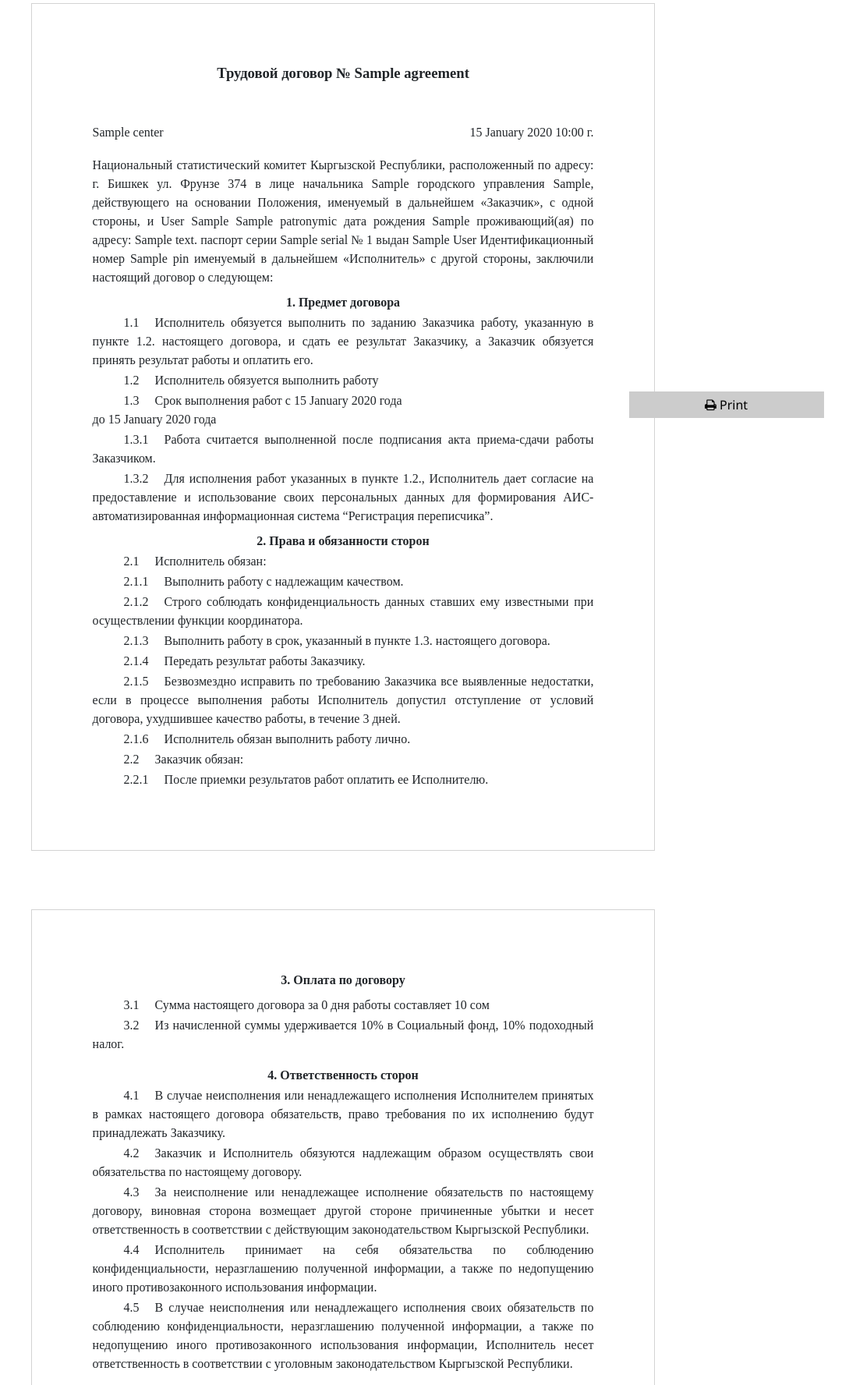
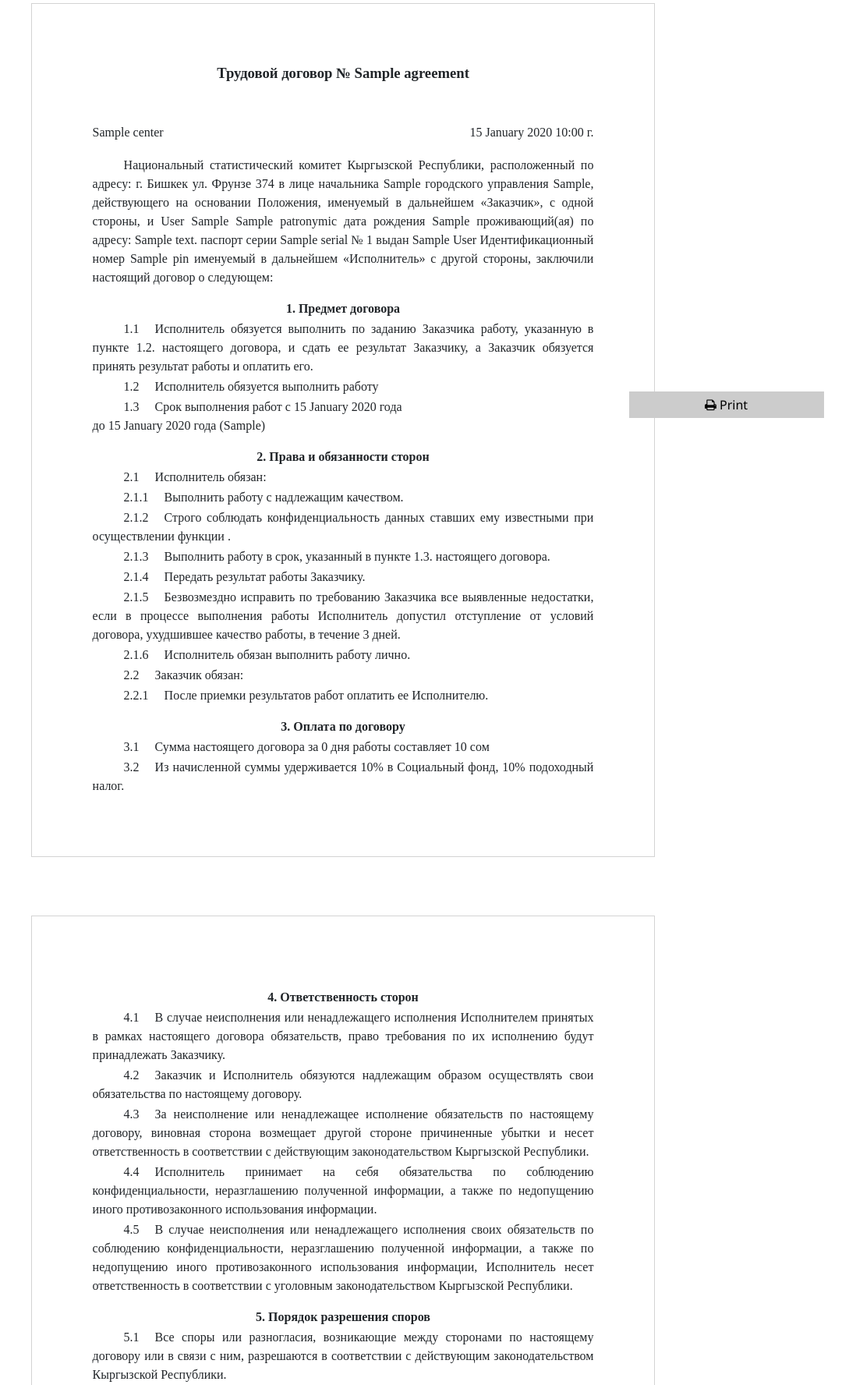
Before and after one commit to Soyuzbek/census, a Django app: template templates/agreements/agreement-ru.html in a window 1280 px wide. Shown: the part 252-2028 px from the top of the page at 78% size, without its empty margins (200-1280 px from the left). Run offline with Django 3.2, Linux system fonts and the light colour scheme; tables that the repository leaves empty hold one stand-in row (values such as "Sample post"); the template is opened without the code that fills it: values that come from a table or form of the project are taken from there, most other values are stand-ins (such as "Sample title", 1, 10 or a date in 2020); some libraries are stand-ins or nearby versions; some web fonts are replaced.

Commit message:
agreement page

```diff
--- a/static/css/agreement.css
+++ b/static/css/agreement.css
@@ -70,6 +70,14 @@
 
 #i-14:before{
 	content: '1.4';
+}
+
+#i-15:before{
+	content: '1.5';
+}
+
+#i-16:before{
+	content: '1.6';
 }
 
 #i-21:before{
--- a/templates/agreements/agreement-ru.html
+++ b/templates/agreements/agreement-ru.html
@@ -25,7 +25,8 @@
                     <span>г.</span></p>
                 </div>
             </div>
-            <p class="mt-3">Национальный статистический комитет Кыргызской Республики, расположенный по адресу: г.
+            <p class="mt-3 indent">Национальный статистический комитет Кыргызской Республики, расположенный по адресу:
+                г.
                 Бишкек ул. Фрунзе
                 374 в лице начальника {{ object.district.agreement_ru }} городского
                 управления {{ object.district.stat_admin|title }},
@@ -38,36 +39,53 @@
                 «Исполнитель» с другой стороны, заключили настоящий договор о
                 следующем:</p>
 
-            <p class="text-center mt-2"><strong>1. Предмет договора</strong></p>
+            <p class="text-center mt-3"><strong>1. Предмет договора</strong></p>
 
             <p class="list-item" id="i-11">Исполнитель обязуется выполнить по заданию Заказчика работу, указанную в
                 пункте 1.2. настоящего договора, и сдать ее результат Заказчику, а Заказчик обязуется принять результат
                 работы и оплатить его.</p>
 
             <p class="list-item" id="i-12">Исполнитель обязуется выполнить работу {% if object.role == 'cor' %}
-                Координатора {% elif object.role == 'ins' %} Инструктора-конторолера {% elif object.role == 'enum' %}
+                Координатора {% elif object.role == 'ins' %} Инструктора-контролера {% elif object.role == 'enum' %}
                 Переписчика {% endif %}</p>
 
             <p class="list-item" id="i-13">Срок выполнения работ с {{ role_info.census_start_date_humanized }}
                 <span>года</span><br>до
                 {{ role_info.census_end_date_humanized }}
-                <span>года</span></p>
+                <span>года</span> {% if role_info.days_off %}({{ role_info.days_off }}){% endif %}</p>
 
-            <p class="list-item" id="i-131">Работа считается выполненной после подписания акта приема-сдачи работы
-                Заказчиком.</p>
+            {% if object.role == 'cor' or object.role == 'ins' %}
 
-            <p class="list-item" id="i-132">Для исполнения работ указанных в пункте 1.2., Исполнитель дает
-                согласие на предоставление и использование своих персональных данных для формирования АИС-
-                автоматизированная информационная система “Регистрация переписчика”.</p>
+                <p class="list-item" id="i-131">Работа считается выполненной после подписания акта приема-сдачи работы
+                    Заказчиком.</p>
 
-            <p class="text-center mt-2"><strong>2. Права и обязанности сторон</strong></p>
+                <p class="list-item" id="i-132">Для исполнения работ указанных в пункте 1.2., Исполнитель дает
+                    согласие на предоставление и использование своих персональных данных для формирования АИС-
+                    автоматизированная информационная система “Регистрация переписчика”.</p>
+            {% elif object.role == 'enum' %}
+
+                <p class="list-item" id="i-14">Исполнитель выполняет работу указанную в 1.2., настоящего договора на
+                    своем мобильном устройстве на платформе Android 5 и выше.</p>
+
+                <p class="list-item" id="i-15">Работа считается выполненной после подписания акта приема-сдачи работы
+                    Заказчиком.</p>
+
+                <p class="list-item" id="i-16">Для исполнения работ указанных в пункте 1.2., Исполнитель дает
+                    согласие на предоставление и использование своих персональных данных для формирования АИС-
+                    автоматизированная информационная система “Регистрация переписчика”.</p>
+
+            {% endif %}
+
+            <p class="text-center mt-3"><strong>2. Права и обязанности сторон</strong></p>
 
             <p class="list-item" id="i-21">Исполнитель обязан:</p>
 
             <p class="list-item" id="i-211">Выполнить работу с надлежащим качеством.</p>
 
             <p class="list-item" id="i-212">Строго соблюдать конфиденциальность данных ставших ему известными при
-                осуществлении функции координатора.</p>
+                осуществлении функции {% if object.role == 'cor' %}
+                    координатора{% elif object.role == 'ins' %} инструктора-контролера{% elif object.role == 'enum' %}
+                    переписчика{% endif %}.</p>
 
             <p class="list-item" id="i-213">Выполнить работу в срок, указанный в пункте 1.3. настоящего
                 договора.</p>
@@ -83,17 +101,17 @@
             <p class="list-item" id="i-22">Заказчик обязан:</p>
 
             <p class="list-item" id="i-221">После приемки результатов работ оплатить ее Исполнителю.</p>
-        </div>
 
-        <div class="print-container second">
-            <p class="text-center"><strong>3. Оплата по договору</strong></p>
+            <p class="text-center mt-3"><strong>3. Оплата по договору</strong></p>
 
-            <p class="list-item mt-2" id="i-31">Сумма настоящего договора за {{ role_info.workday }} дня работы
+            <p class="list-item" id="i-31">Сумма настоящего договора за {{ role_info.workday }} дня работы
                 составляет {{ role_info.salary }} сом</p>
 
             <p class="list-item" id="i-32">Из начисленной суммы удерживается 10% в Социальный фонд, 10% подоходный
                 налог.</p>
+        </div>
 
+        <div class="print-container second">
             <p class="text-center mt-3"><strong>4. Ответственность сторон</strong></p>
 
             <p class="list-item" id="i-41">В случае неисполнения или ненадлежащего исполнения Исполнителем принятых в
```
